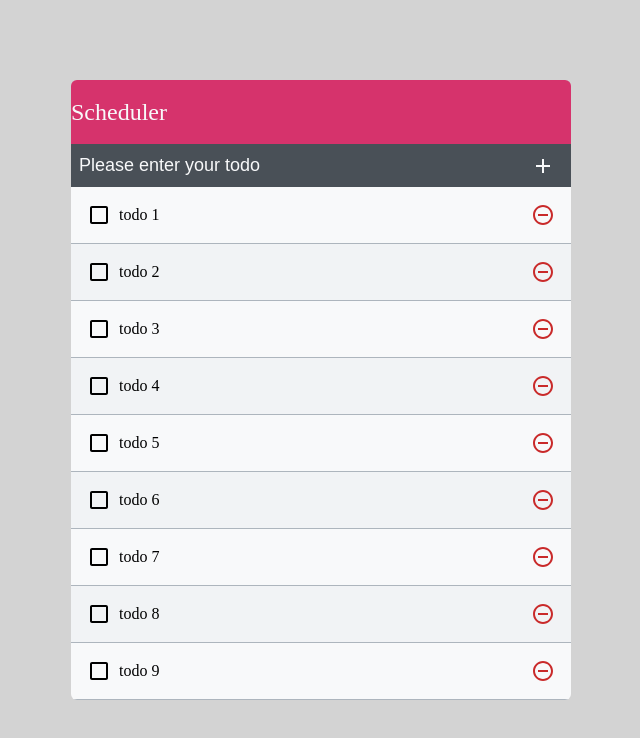
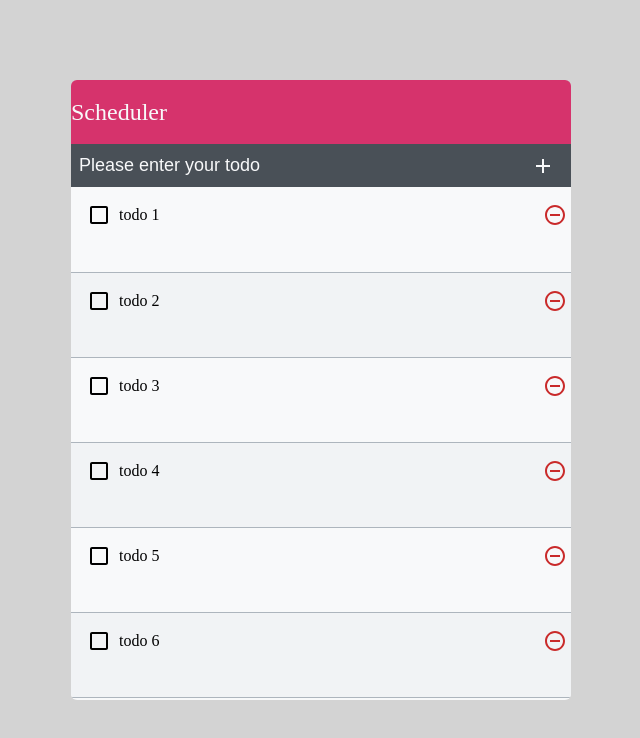
Before and after one commit to JulieChoJulie/todo-list-update, a React (Create React App) app: page / in a window 1280 px wide. Shown: the top 738 px of the page, without its empty margins (319-959 px from the left). Built offline with nearby package versions, Linux system fonts and the light colour scheme.

Commit message:
react-virtualized added

```diff
--- a/src/components/TodoList.js
+++ b/src/components/TodoList.js
@@ -1,14 +1,35 @@
-import React from 'react';
+import React, { useCallback } from 'react';
 import TodoListItem from './TodoListItem';
 import './TodoList.scss';
+import { List } from 'react-virtualized';
 
 const TodoList = ({ todos, onRemove, onToggle }) => {
+    const rowRenderer = useCallback(
+        ({ index, key, style }) => {
+            const todo = todos[index];
+            return (
+                <TodoListItem
+                    todo={todo}
+                    key={key}
+                    onRemove={onRemove}
+                    onToggle={onToggle}
+                    style={style}
+                 />
+            );
+        },
+        [onRemove, onToggle, todos],
+    );
     return (
-        <div className="TodoList">
-            {todos.map(todo => (
-                <TodoListItem todo={todo} key={todo.id} onRemove={onRemove} onToggle={onToggle}/>
-            ))}
-        </div>
+        <List
+            className="TodoList"
+            width={512}
+            height={513}
+            rowCount={todos.length}
+            rowHeight={85}
+            rowRenderer={rowRenderer}
+            list={todos}
+            style={{ outline: 'none' }}
+        />
     );
 };
 
--- a/src/components/TodoListItem.js
+++ b/src/components/TodoListItem.js
@@ -8,9 +8,10 @@
 import cn from 'classnames';
 
 
-const TodoListItem = ({ todo, onRemove, onToggle }) => {
+const TodoListItem = ({ todo, onRemove, onToggle, style }) => {
     const { text, checked } = todo;
     return (
+        <div className="TodoListItem-virtualized" style={style}>
             <div className="TodoListItem">
                 <div className={cn('checkbox', { checked })} onClick={() => onToggle(todo.id)}>
                     {checked ? <MdCheckBox/> : <MdCheckBoxOutlineBlank/>}
@@ -21,6 +22,7 @@
                     <MdRemoveCircleOutline/>
                 </div>
             </div>
+        </div>
     );
 };
 
--- a/src/components/TodoListItem.scss
+++ b/src/components/TodoListItem.scss
@@ -1,4 +1,12 @@
 @import './utils';
+.TodoListItem-virtualized {
+  & + & {
+    border-top: 1px solid $oc-gray-5;
+  }
+  &:nth-child(even) {
+    background: $oc-gray-1;
+  }
+}
 .TodoListItem {
   padding: 1rem;
   display: flex;
@@ -38,7 +46,7 @@
       color: $oc-red-7;
     }
   }
-  & + & {
-    border-top: 1px solid $oc-gray-5;
-  }
+  //& + & {
+  //  border-top: 1px solid $oc-gray-5;
+  //}
 }
```
Lines whose indentation alone changed are shown as unchanged.
